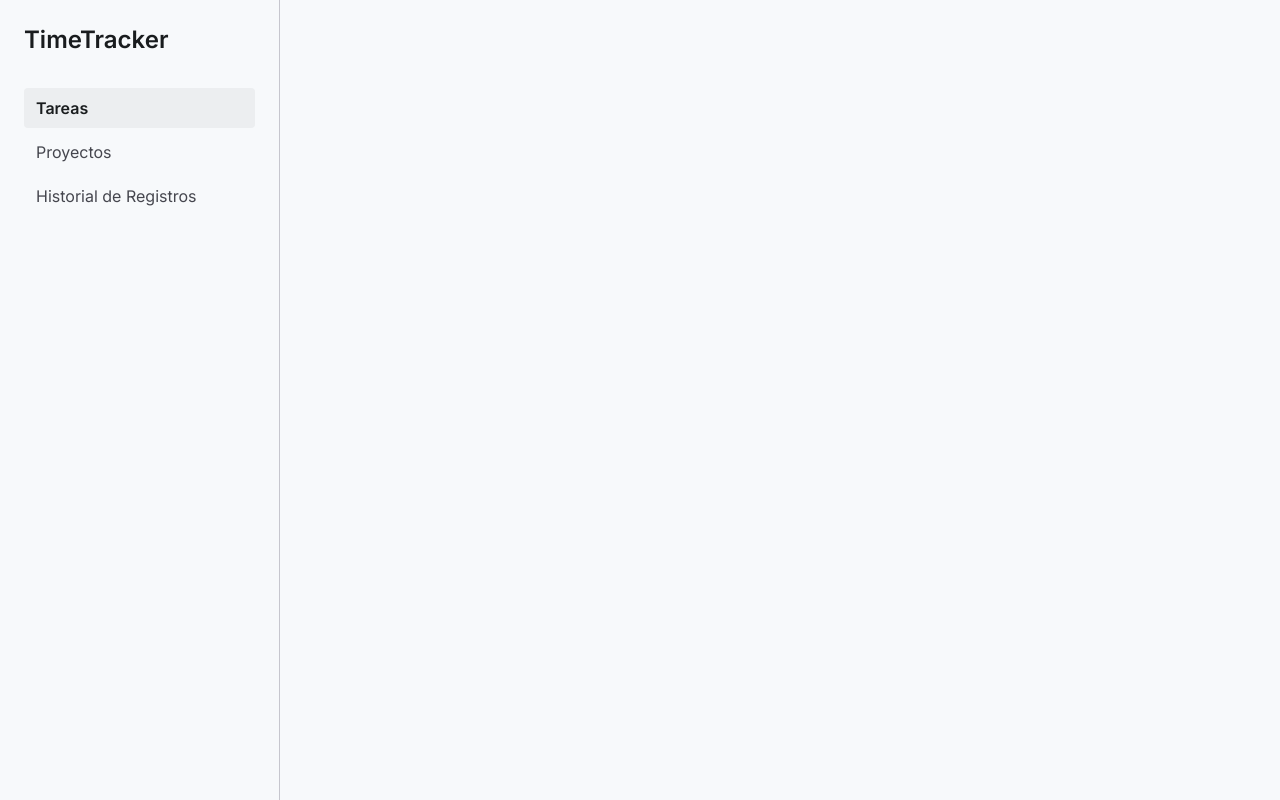
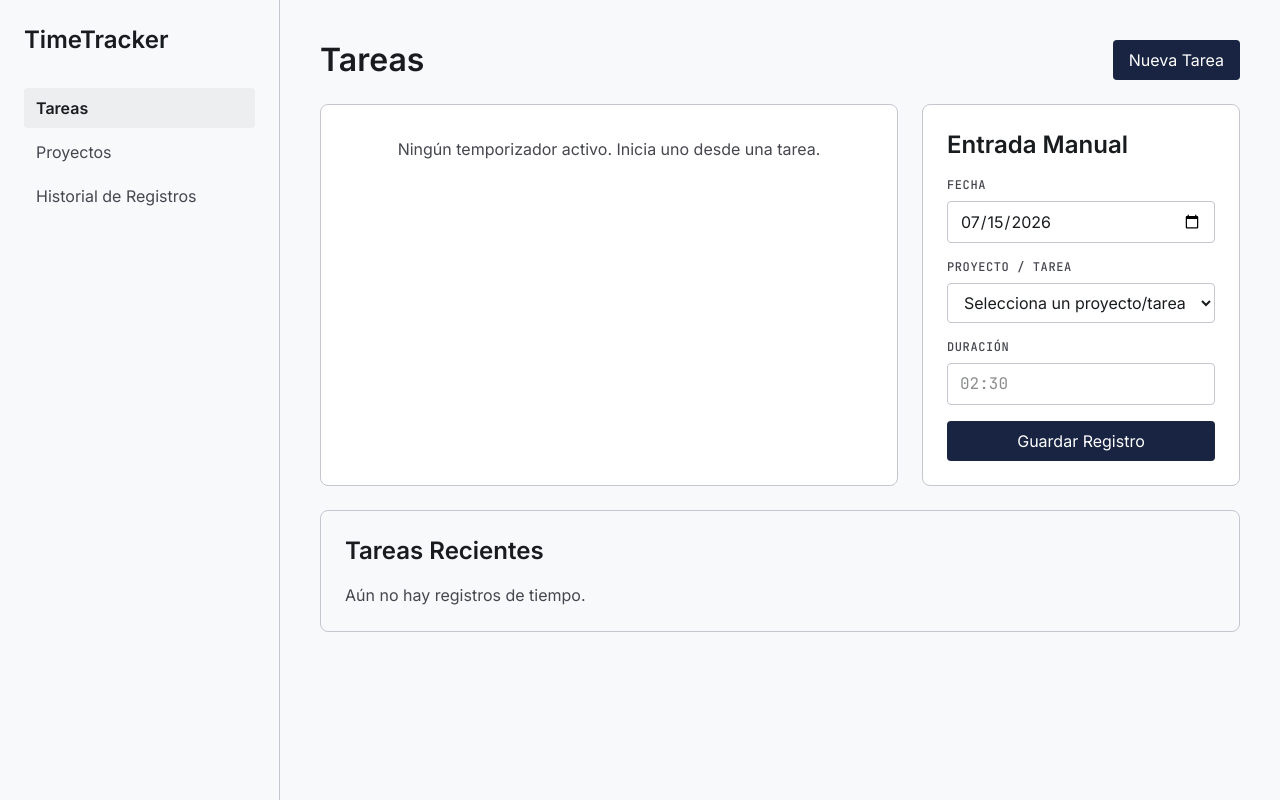
Before and after one commit to juanca202/exercise-time-tracker, a Next.js app: page / in a window 1280 px wide. Built offline with nearby package versions, Linux system fonts and the light colour scheme.

Commit message:
feat: compose Tareas page

```diff
--- a/src/app/page.tsx
+++ b/src/app/page.tsx
@@ -1,3 +1,5 @@
+import { TasksView } from "@/features/time-tracker/components/tasks-view";
+
 export default function Home() {
-  return <div></div>;
+  return <TasksView />;
 }
--- /dev/null
+++ b/src/features/time-tracker/components/recent-entries-list/recent-entries-list.tsx
@@ -0,0 +1,76 @@
+"use client";
+
+import { formatDurationClock } from "../../lib/duration";
+import { formatRelativeTime } from "../../lib/relative-time";
+import { getRecentEntries } from "../../lib/selectors";
+import { useTimeTrackerStore } from "../../store/time-tracker-store";
+
+const RECENT_ENTRIES_LIMIT = 5;
+
+export function RecentEntriesList() {
+  const timeEntries = useTimeTrackerStore((state) => state.timeEntries);
+  const tasks = useTimeTrackerStore((state) => state.tasks);
+  const projects = useTimeTrackerStore((state) => state.projects);
+  const startTimer = useTimeTrackerStore((state) => state.startTimer);
+  const now = new Date();
+
+  const recentEntries = getRecentEntries(timeEntries, RECENT_ENTRIES_LIMIT);
+
+  return (
+    <section
+      aria-label="Tareas Recientes"
+      className="rounded-lg border border-outline-variant p-6"
+    >
+      <h2 className="text-headline-md font-semibold text-on-surface">
+        Tareas Recientes
+      </h2>
+      {recentEntries.length === 0 ? (
+        <p className="mt-4 text-body-lg text-on-surface-variant">
+          Aún no hay registros de tiempo.
+        </p>
+      ) : (
+        <ul className="mt-4 flex flex-col divide-y divide-outline-variant">
+          {recentEntries.map((entry) => {
+            const task = tasks[entry.taskId];
+            const project = task ? projects[task.projectId] : undefined;
+            return (
+              <li
+                key={entry.id}
+                className="flex items-center justify-between py-3"
+              >
+                <div>
+                  <p className="text-body-lg text-on-surface">
+                    {task?.name ?? "Tarea eliminada"}
+                  </p>
+                  <p className="text-body-md text-on-surface-variant">
+                    {project?.name ?? ""}
+                  </p>
+                </div>
+                <div className="flex items-center gap-4">
+                  <div className="text-right">
+                    <p className="font-mono text-body-md text-on-surface">
+                      {formatDurationClock(entry.durationSeconds)}
+                    </p>
+                    <p className="text-body-md text-on-surface-variant">
+                      {formatRelativeTime(entry.createdAt, now)}
+                    </p>
+                  </div>
+                  {task ? (
+                    <button
+                      type="button"
+                      aria-label={`Iniciar temporizador para ${task.name}`}
+                      onClick={() => startTimer(task.id)}
+                      className="rounded-full border border-outline p-2"
+                    >
+                      ▷
+                    </button>
+                  ) : null}
+                </div>
+              </li>
+            );
+          })}
+        </ul>
+      )}
+    </section>
+  );
+}
--- /dev/null
+++ b/src/features/time-tracker/components/tasks-view.tsx
@@ -0,0 +1,24 @@
+"use client";
+
+import { ManualEntryForm } from "./manual-entry-form/manual-entry-form";
+import { NewTaskModal } from "./new-task-modal/new-task-modal";
+import { RecentEntriesList } from "./recent-entries-list/recent-entries-list";
+import { TimerPanel } from "./timer-panel/timer-panel";
+
+export function TasksView() {
+  return (
+    <div className="flex flex-col gap-6">
+      <div className="flex items-center justify-between">
+        <h1 className="text-headline-lg font-semibold text-on-surface">
+          Tareas
+        </h1>
+        <NewTaskModal />
+      </div>
+      <div className="grid grid-cols-1 gap-6 lg:grid-cols-[2fr_1fr]">
+        <TimerPanel />
+        <ManualEntryForm />
+      </div>
+      <RecentEntriesList />
+    </div>
+  );
+}
```
Also changed, not shown: 2 other files (tests, documents, lock files or other folders).
